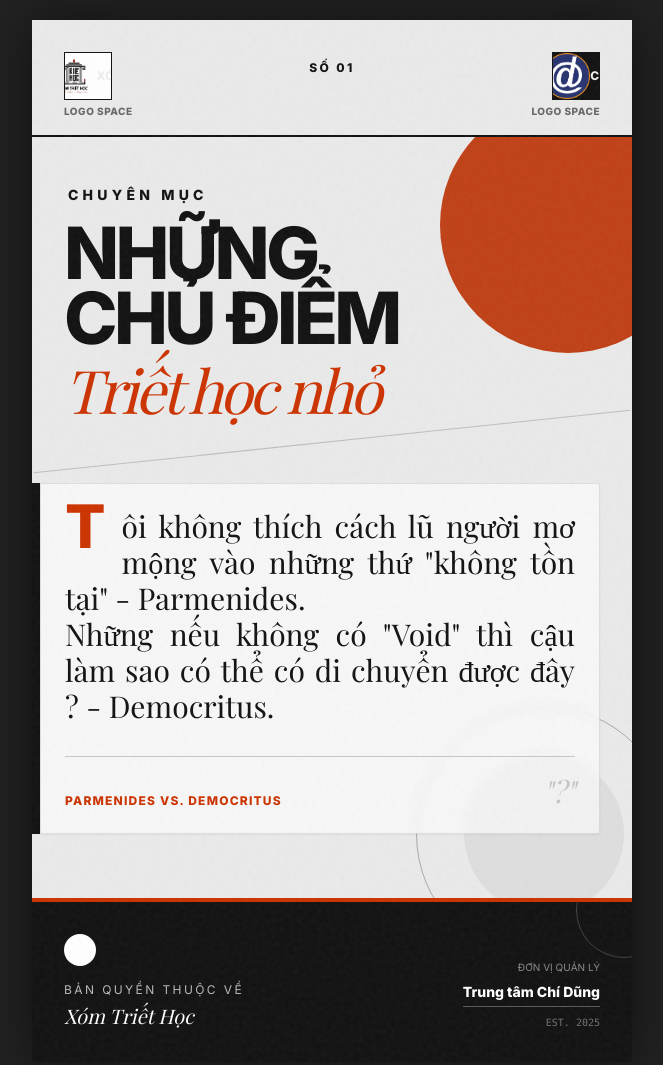
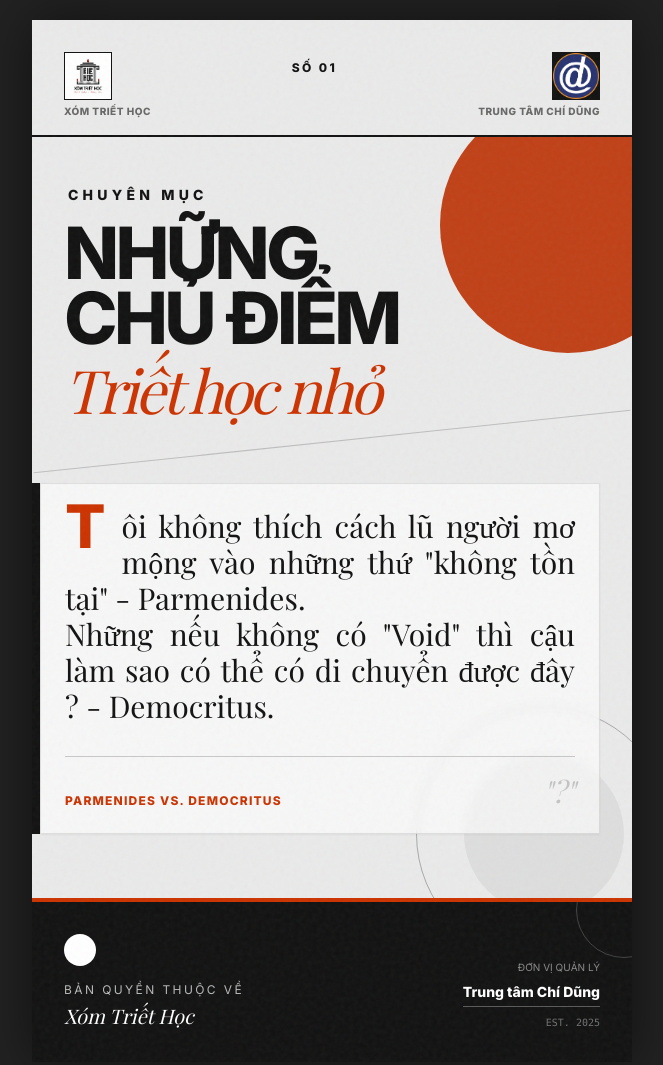
Before and after one commit to cheaterdxd/landingpageforPhilosophy, a plain HTML site: page chudiemnho.html in a window 1280 px wide. Shown: the whole page, without its empty margins (308-971 px from the left). Drawn offline with nearby package versions, Linux system fonts and the light colour scheme; a web font is replaced by a local one.

Commit message:
update logo spacing

```diff
--- a/chudiemnho.html
+++ b/chudiemnho.html
@@ -95,10 +95,8 @@
                     class="w-12 h-12 border border-poster-black bg-white flex items-center justify-center relative overflow-hidden">
                     <!-- <div class="w-full h-full absolute bg-poster-black transform translate-y-full group-hover:translate-y-0 transition-transform duration-300"></div> -->
                     <img src="xomtriethoc.png" alt="Logo Xóm" class="w-full h-full object-contain">
-                    <span
-                        class="font-sans font-bold text-xs relative z-10 group-hover:text-white mix-blend-difference">XÓM</span>
                 </div>
-                <span class="text-[10px] uppercase tracking-wider font-bold opacity-60">Logo Space</span>
+                <span class="text-[10px] uppercase tracking-wider font-bold opacity-60">Xóm Triết học</span>
             </div>
 
             <!-- Poster Series Info -->
@@ -112,10 +110,8 @@
                     class="w-12 h-12 border border-poster-black bg-poster-black text-white flex items-center justify-center relative overflow-hidden">
                     <!-- <div class="w-full h-full absolute bg-white transform -translate-y-full group-hover:translate-y-0 transition-transform duration-300"></div> -->
                     <img src="chidungcenterLogo.png" alt="Logo Chí Dũng" class="w-full h-full object-contain">
-                    <span
-                        class="font-sans font-bold text-xs relative z-10 group-hover:text-black mix-blend-difference">CD</span>
                 </div>
-                <span class="text-[10px] uppercase tracking-wider font-bold opacity-60">Logo Space</span>
+                <span class="text-[10px] uppercase tracking-wider font-bold opacity-60">Trung tâm Chí Dũng</span>
             </div>
         </header>
 
```
Also changed, not shown: trietgia.html (+0 -6 lines).
